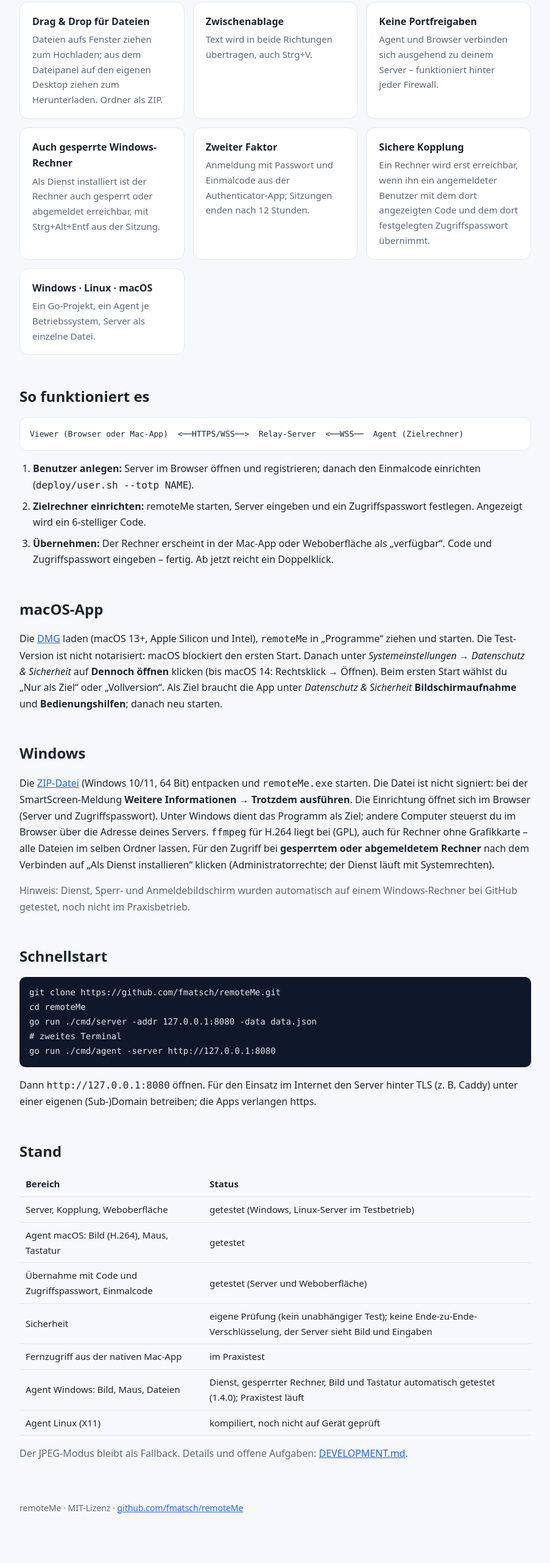
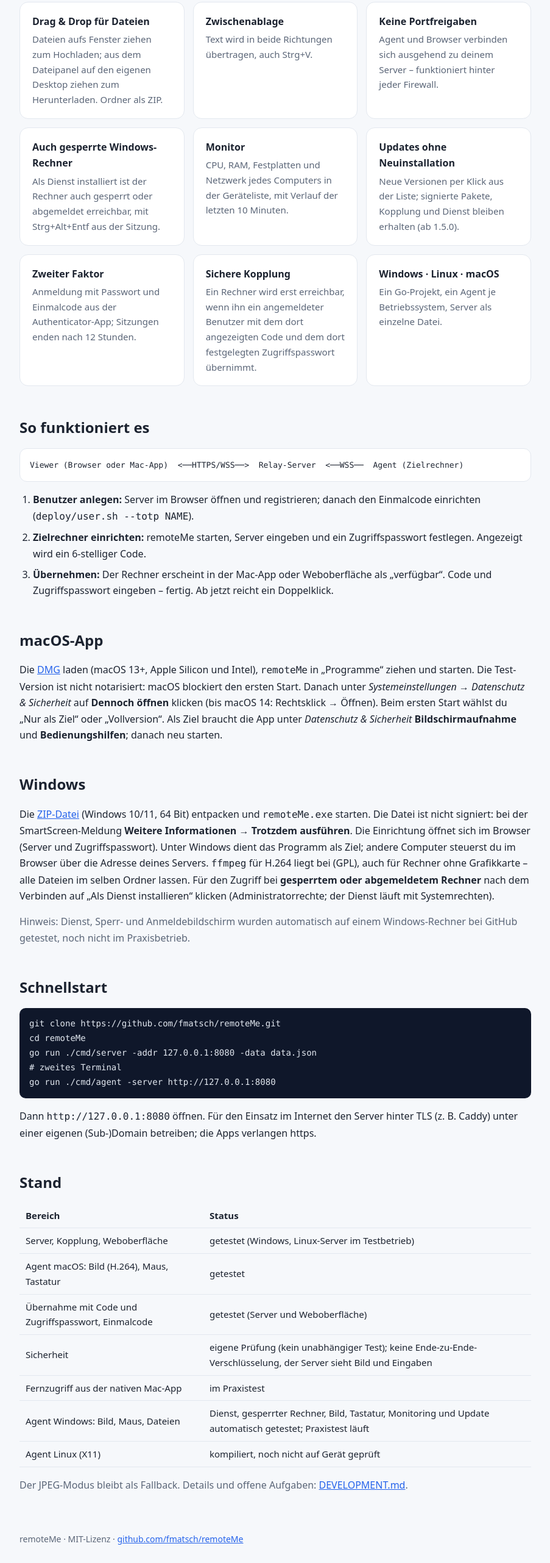
Before and after one commit to fmatsch/remoteMe, a plain HTML site: page docs/index.html in a window 1280 px wide. Shown: the part 810-3373 px from the top of the page at 61% size, without its empty margins (188-1091 px from the left). Before the commit the page ends 3342 px from the top, so only its background shows below. Drawn offline with Linux system fonts and the light colour scheme.

Commit message:
Webseite: 1.5.0 (Monitor, Updates)
Co-Authored-By: Claude Sonnet 5.5 <noreply@anthropic.com>

```diff
--- a/docs/index.html
+++ b/docs/index.html
@@ -38,8 +38,8 @@ footer{padding:48px 0;color:var(--mut);font-size:14px}
   <h1>remote<span>Me</span></h1>
   <p class="lead">Selbst gehostete Fernwartung. Bildschirm sehen, Maus und Tastatur bedienen, Dateien per Drag &amp; Drop hin- und herschieben – im Browser oder mit der nativen Mac-App, für Windows, Linux und macOS. Flüssige Übertragung per H.264.</p>
   <div class="btns">
-    <a class="b p" href="https://github.com/fmatsch/remoteMe/releases/download/v1.4.0/remoteMe-1.4.0.dmg">Download für macOS</a>
-    <a class="b p" href="https://github.com/fmatsch/remoteMe/releases/download/v1.4.0/remoteMe-1.4.0-windows-x64.zip">Download für Windows</a>
+    <a class="b p" href="https://github.com/fmatsch/remoteMe/releases/download/v1.5.0/remoteMe-1.5.0.dmg">Download für macOS</a>
+    <a class="b p" href="https://github.com/fmatsch/remoteMe/releases/download/v1.5.0/remoteMe-1.5.0-windows-x64.zip">Download für Windows</a>
     <a class="b" href="https://github.com/fmatsch/remoteMe">Auf GitHub ansehen</a>
     <a class="b" href="https://github.com/fmatsch/remoteMe/blob/main/README.md">Bedienung</a>
     <a class="b" href="https://github.com/fmatsch/remoteMe/blob/main/DEVELOPMENT.md">Entwicklerdoku</a>
@@ -55,6 +55,8 @@ footer{padding:48px 0;color:var(--mut);font-size:14px}
   <div class="c"><b>Zwischenablage</b><p>Text wird in beide Richtungen übertragen, auch Strg+V.</p></div>
   <div class="c"><b>Keine Portfreigaben</b><p>Agent und Browser verbinden sich ausgehend zu deinem Server – funktioniert hinter jeder Firewall.</p></div>
   <div class="c"><b>Auch gesperrte Windows-Rechner</b><p>Als Dienst installiert ist der Rechner auch gesperrt oder abgemeldet erreichbar, mit Strg+Alt+Entf aus der Sitzung.</p></div>
+  <div class="c"><b>Monitor</b><p>CPU, RAM, Festplatten und Netzwerk jedes Computers in der Geräteliste, mit Verlauf der letzten 10 Minuten.</p></div>
+  <div class="c"><b>Updates ohne Neuinstallation</b><p>Neue Versionen per Klick aus der Liste; signierte Pakete, Kopplung und Dienst bleiben erhalten (ab 1.5.0).</p></div>
   <div class="c"><b>Zweiter Faktor</b><p>Anmeldung mit Passwort und Einmalcode aus der Authenticator-App; Sitzungen enden nach 12 Stunden.</p></div>
   <div class="c"><b>Sichere Kopplung</b><p>Ein Rechner wird erst erreichbar, wenn ihn ein angemeldeter Benutzer mit dem dort angezeigten Code und dem dort festgelegten Zugriffspasswort übernimmt.</p></div>
   <div class="c"><b>Windows · Linux · macOS</b><p>Ein Go-Projekt, ein Agent je Betriebssystem, Server als einzelne Datei.</p></div>
@@ -69,10 +71,10 @@ footer{padding:48px 0;color:var(--mut);font-size:14px}
 </ol>
 
 <h2>macOS-App</h2>
-<p>Die <a href="https://github.com/fmatsch/remoteMe/releases/tag/v1.4.0" style="color:var(--acc)">DMG</a> laden (macOS 13+, Apple Silicon und Intel), <code>remoteMe</code> in „Programme“ ziehen und starten. Die Test-Version ist nicht notarisiert: macOS blockiert den ersten Start. Danach unter <i>Systemeinstellungen → Datenschutz &amp; Sicherheit</i> auf <b>Dennoch öffnen</b> klicken (bis macOS 14: Rechtsklick → Öffnen). Beim ersten Start wählst du „Nur als Ziel“ oder „Vollversion“. Als Ziel braucht die App unter <i>Datenschutz &amp; Sicherheit</i> <b>Bildschirmaufnahme</b> und <b>Bedienungshilfen</b>; danach neu starten.</p>
+<p>Die <a href="https://github.com/fmatsch/remoteMe/releases/tag/v1.5.0" style="color:var(--acc)">DMG</a> laden (macOS 13+, Apple Silicon und Intel), <code>remoteMe</code> in „Programme“ ziehen und starten. Die Test-Version ist nicht notarisiert: macOS blockiert den ersten Start. Danach unter <i>Systemeinstellungen → Datenschutz &amp; Sicherheit</i> auf <b>Dennoch öffnen</b> klicken (bis macOS 14: Rechtsklick → Öffnen). Beim ersten Start wählst du „Nur als Ziel“ oder „Vollversion“. Als Ziel braucht die App unter <i>Datenschutz &amp; Sicherheit</i> <b>Bildschirmaufnahme</b> und <b>Bedienungshilfen</b>; danach neu starten.</p>
 
 <h2>Windows</h2>
-<p>Die <a href="https://github.com/fmatsch/remoteMe/releases/download/v1.4.0/remoteMe-1.4.0-windows-x64.zip" style="color:var(--acc)">ZIP-Datei</a> (Windows 10/11, 64 Bit) entpacken und <code>remoteMe.exe</code> starten. Die Datei ist nicht signiert: bei der SmartScreen-Meldung <b>Weitere Informationen → Trotzdem ausführen</b>. Die Einrichtung öffnet sich im Browser (Server und Zugriffspasswort). Unter Windows dient das Programm als Ziel; andere Computer steuerst du im Browser über die Adresse deines Servers. <code>ffmpeg</code> für H.264 liegt bei (GPL), auch für Rechner ohne Grafikkarte – alle Dateien im selben Ordner lassen. Für den Zugriff bei <b>gesperrtem oder abgemeldetem Rechner</b> nach dem Verbinden auf „Als Dienst installieren“ klicken (Administratorrechte; der Dienst läuft mit Systemrechten).</p>
+<p>Die <a href="https://github.com/fmatsch/remoteMe/releases/download/v1.5.0/remoteMe-1.5.0-windows-x64.zip" style="color:var(--acc)">ZIP-Datei</a> (Windows 10/11, 64 Bit) entpacken und <code>remoteMe.exe</code> starten. Die Datei ist nicht signiert: bei der SmartScreen-Meldung <b>Weitere Informationen → Trotzdem ausführen</b>. Die Einrichtung öffnet sich im Browser (Server und Zugriffspasswort). Unter Windows dient das Programm als Ziel; andere Computer steuerst du im Browser über die Adresse deines Servers. <code>ffmpeg</code> für H.264 liegt bei (GPL), auch für Rechner ohne Grafikkarte – alle Dateien im selben Ordner lassen. Für den Zugriff bei <b>gesperrtem oder abgemeldetem Rechner</b> nach dem Verbinden auf „Als Dienst installieren“ klicken (Administratorrechte; der Dienst läuft mit Systemrechten).</p>
 <p style="color:var(--mut)">Hinweis: Dienst, Sperr- und Anmeldebildschirm wurden automatisch auf einem Windows-Rechner bei GitHub getestet, noch nicht im Praxisbetrieb.</p>
 
 <h2>Schnellstart</h2>
@@ -91,7 +93,7 @@ go run ./cmd/agent -server http://127.0.0.1:8080</code></pre>
   <tr><td>Übernahme mit Code und Zugriffspasswort, Einmalcode</td><td>getestet (Server und Weboberfläche)</td></tr>
   <tr><td>Sicherheit</td><td>eigene Prüfung (kein unabhängiger Test); keine Ende-zu-Ende-Verschlüsselung, der Server sieht Bild und Eingaben</td></tr>
   <tr><td>Fernzugriff aus der nativen Mac-App</td><td>im Praxistest</td></tr>
-  <tr><td>Agent Windows: Bild, Maus, Dateien</td><td>Dienst, gesperrter Rechner, Bild und Tastatur automatisch getestet (1.4.0); Praxistest läuft</td></tr>
+  <tr><td>Agent Windows: Bild, Maus, Dateien</td><td>Dienst, gesperrter Rechner, Bild, Tastatur, Monitoring und Update automatisch getestet; Praxistest läuft</td></tr>
   <tr><td>Agent Linux (X11)</td><td>kompiliert, noch nicht auf Gerät geprüft</td></tr>
 </table>
 <p style="color:var(--mut)">Der JPEG-Modus bleibt als Fallback. Details und offene Aufgaben: <a href="https://github.com/fmatsch/remoteMe/blob/main/DEVELOPMENT.md" style="color:var(--acc)">DEVELOPMENT.md</a>.</p>
```
